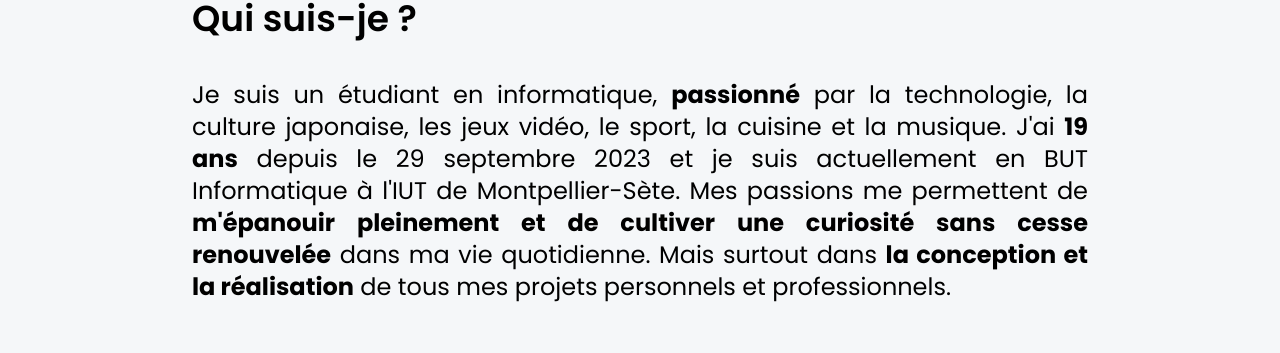
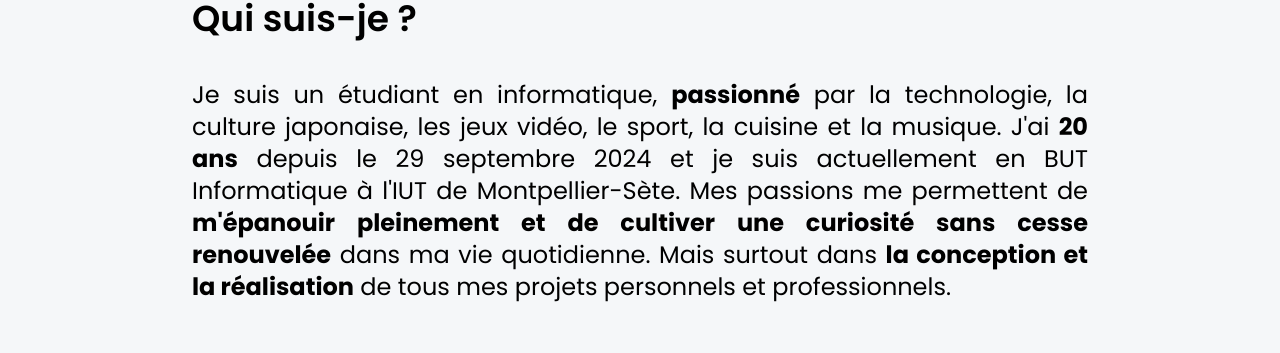
Before and after one commit to Clement-Garro/portfolio, a React (Vite) app: page /about in a window 1280 px wide. Shown: the part 250-603 px from the top of the page. Built offline with nearby package versions, Linux system fonts and the light colour scheme; no server answers.

Commit message:
cv cines

```diff
--- a/src/pages/About.jsx
+++ b/src/pages/About.jsx
@@ -24,8 +24,8 @@ const About = () => {
                     <h2 className='subhead-text'>Qui suis-je ?</h2>
                     <p className="p-text">
                         Je suis un étudiant en informatique, <b>passionné</b> par la technologie, la culture japonaise,
-                        les jeux vidéo, le sport, la cuisine et la musique. J'ai <b>19 ans</b> depuis le 29
-                        septembre 2023 et je suis actuellement en BUT Informatique à l'IUT de Montpellier-Sète. Mes
+                        les jeux vidéo, le sport, la cuisine et la musique. J'ai <b>20 ans</b> depuis le 29
+                        septembre 2024 et je suis actuellement en BUT Informatique à l'IUT de Montpellier-Sète. Mes
                         passions
                         me permettent de <b>m'épanouir pleinement et de cultiver une curiosité sans cesse
                         renouvelée</b> dans ma
@@ -177,11 +177,7 @@ const About = () => {
                 </h1>
                 <h3 className='subhead-text'>Actuel </h3>
                 <p className="p-text pb-6">
-                    Mon objectif actuel est de trouver une alternance dans le domaine du développement d'applications ou
-                    web. Cette opportunité me permettra non seulement d'approfondir mes compétences techniques, mais
-                    aussi de m'épanouir pleinement dans des domaines qui me passionnent véritablement. Je suis convaincu
-                    que cette expérience professionnelle sera le tremplin idéal pour concrétiser mes aspirations dans le
-                    domaine de l'informatique.
+                    Mon objectif actuel est de réussir mon alternance en proposant des solutions correctes et de devenir ingénieur en logiciels ou web.
                 </p>
                 <h3 className='subhead-text'>Futur </h3>
                 <p className="p-text">
```
Also changed, not shown: 1 other file (tests, documents, lock files or other folders).
